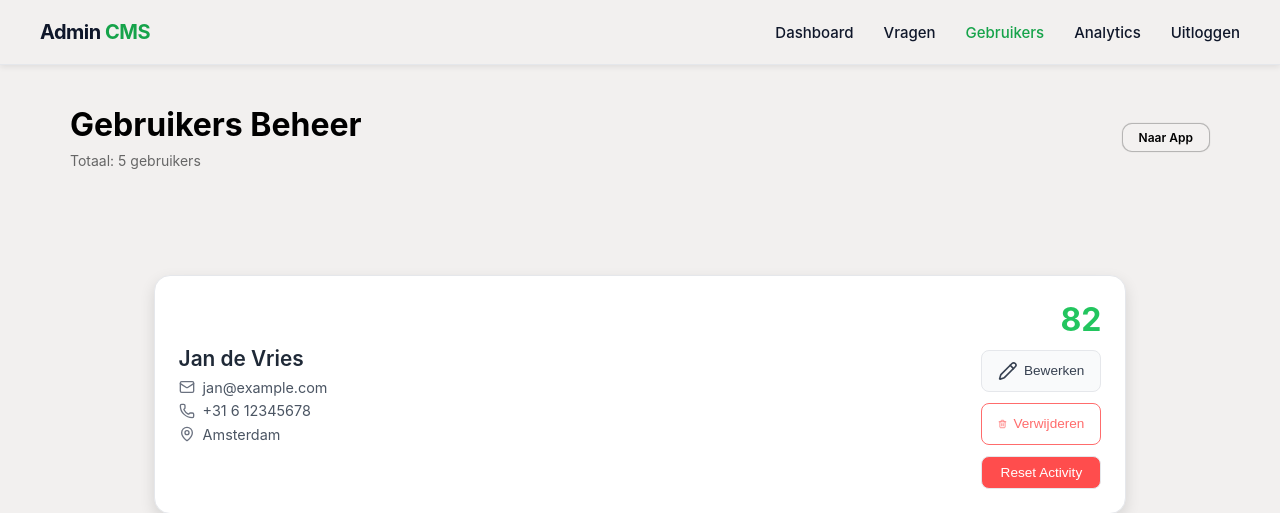
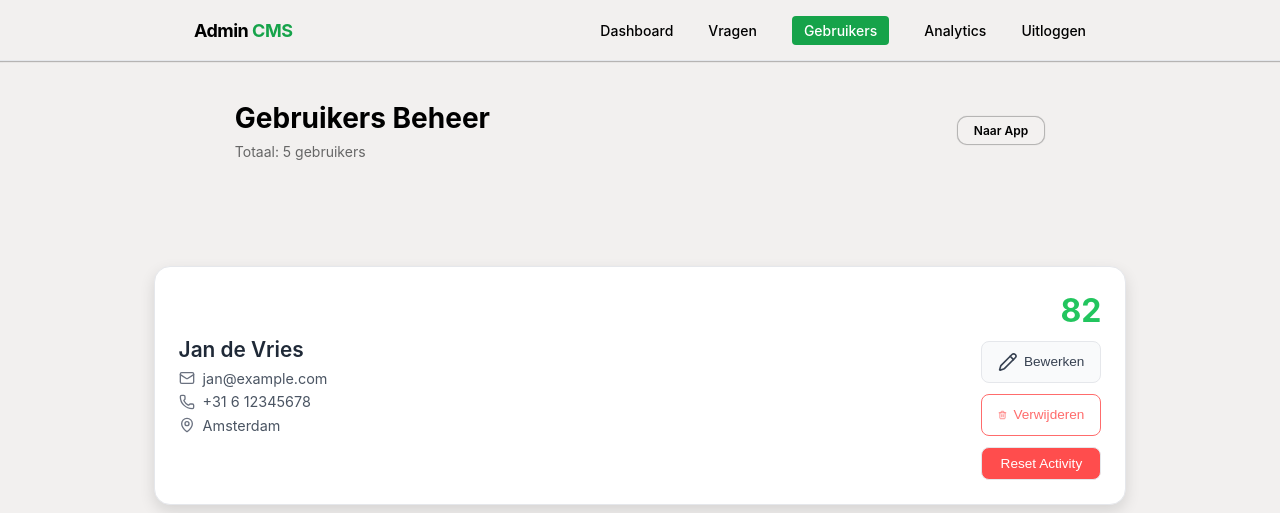
Before and after one commit to roc-ica/l10-pro-1-gezondheidsmeter-cornelis, a PHP site: page /admin/pages/gebruikers.php in a window 1280 px wide. Shown: the top 513 px of the page. Run offline with PHP 8.4, Linux system fonts and the light colour scheme; a user stored in the database is signed in; data comes from the database, SQL or seed files in the repository.

Commit message:
feat: update stylesheet link and adjust dashboard container margins for improved layout

```diff
--- a/admin/pages/gebruikers.php
+++ b/admin/pages/gebruikers.php
@@ -175,7 +175,7 @@ if ($_SERVER['REQUEST_METHOD'] === 'POST') {
     <meta charset="UTF-8">
     <meta name="viewport" content="width=device-width, initial-scale=1.0">
     <title>Admin Gebruikers - Gezondheidsmeter</title>
-    <link rel="stylesheet" href="../../assets/css/style.css">
+    <link rel="stylesheet" href="../../assets/css/admin.css">
     <style>
 /* ---------- USER CARD DESIGN ---------- */
 :root {
@@ -311,7 +311,7 @@ if ($_SERVER['REQUEST_METHOD'] === 'POST') {
 <body class="auth-page">
     <?php include __DIR__ . '/../../components/navbar-admin.php'; ?>
 
-    <div class="dashboard-container">
+    <div class="dashboard-container1">
         <div class="dashboard-header">
             <div class="dashboard-header-left">
                 <h1>Gebruikers Beheer</h1>
--- a/assets/css/admin.css
+++ b/assets/css/admin.css
@@ -640,7 +640,7 @@
 /* Analytics Row - Full width chart blocks */
 .dashboard-container1 {
   max-width: 1200px;
-  margin: 0 20%;
+  margin: 0 16%;
   padding: 40px 30px;
 }
 
```
